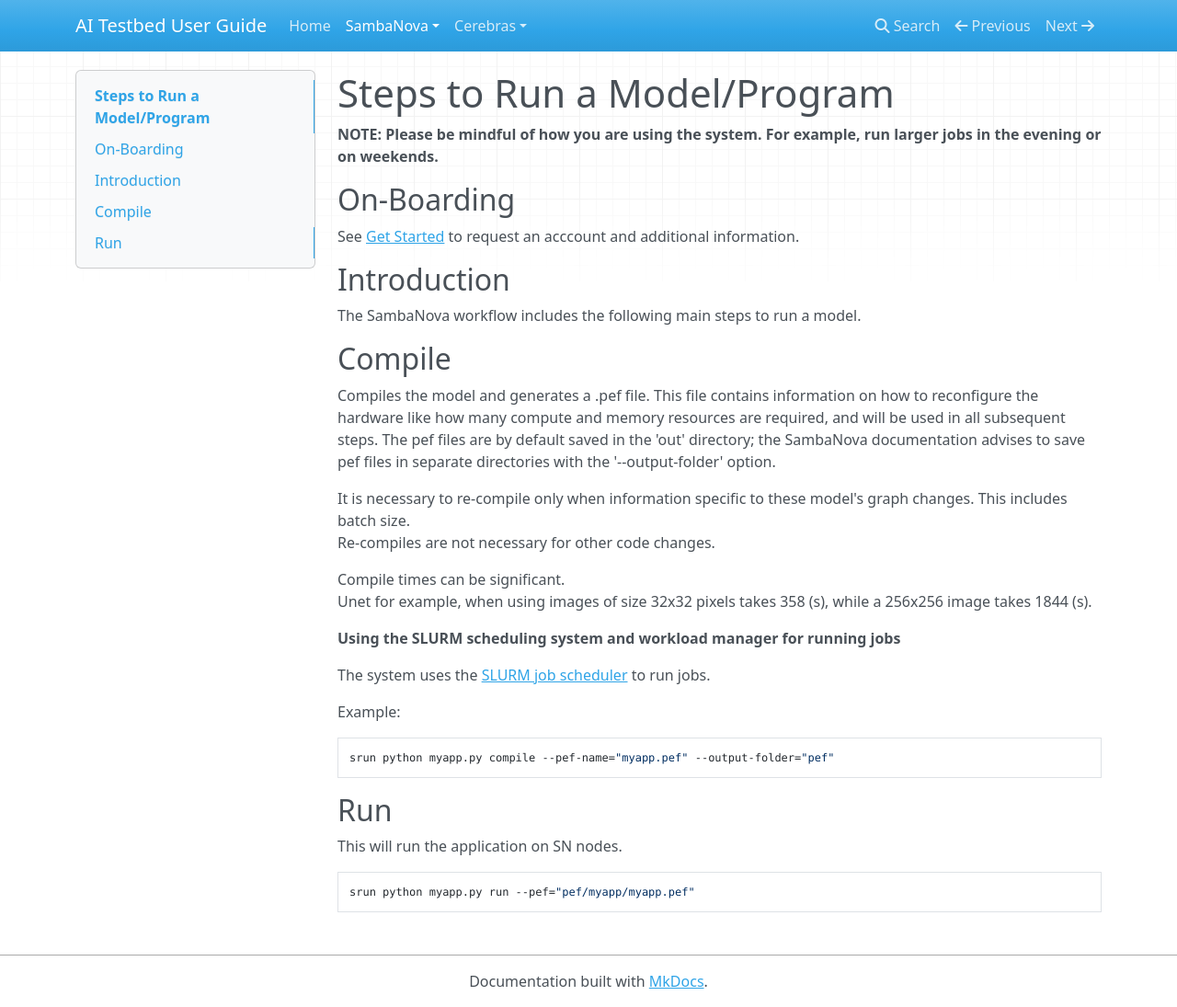
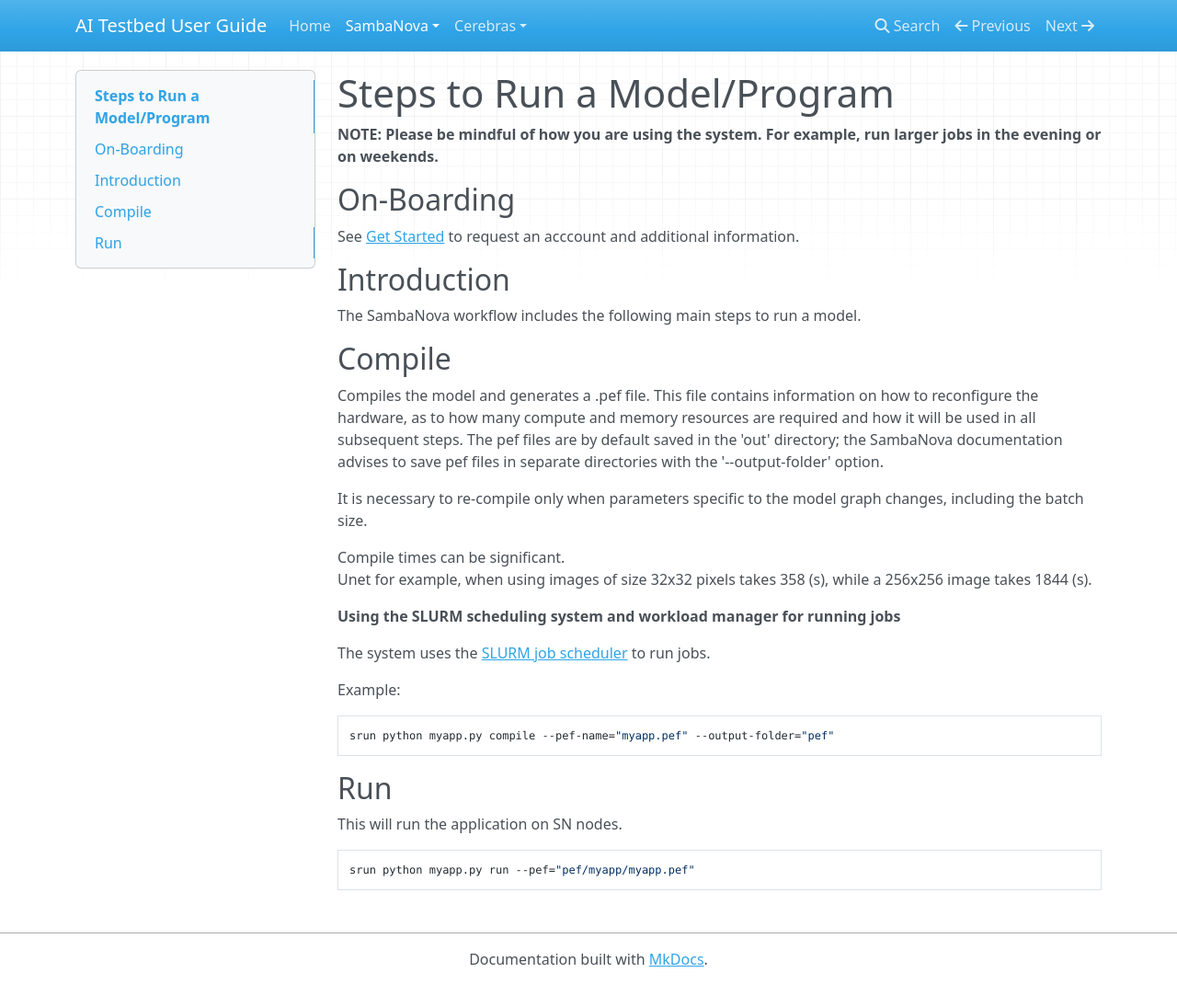
Before and after one commit to argonne-lcf/ai-testbed-userdocs, an MkDocs documentation site: the page built from docs/sambanova/Steps-to-run-a-model-or-program.md, in a window 1280 px wide and 1095 px high. Shown: the whole window at 92% size. Built offline with MkDocs 1.6.1, drawn with Linux system fonts in a browser that asks for light colours; nearby versions of some CDN libraries.

Commit message:
Update Steps-to-run-a-model-or-program.md

```diff
--- a/docs/sambanova/Steps-to-run-a-model-or-program.md
+++ b/docs/sambanova/Steps-to-run-a-model-or-program.md
@@ -15,15 +15,14 @@
 ## Compile
 
 Compiles the model and generates a .pef file. This file contains
-information on how to reconfigure the hardware like how many compute and
-memory resources are required, and will be used in all subsequent steps.
+information on how to reconfigure the hardware, as to how many compute and
+memory resources are required and how it will be used in all subsequent steps.
 The pef files are by default saved in the 'out' directory; the
 SambaNova documentation advises to save pef files in separate
 directories with the '--output-folder' option.
 
-It is necessary to re-compile only when information specific to these
-model's graph changes.  This includes batch size.
-Re-compiles are not necessary for other code changes.
+It is necessary to re-compile only when parameters specific to the
+model graph changes, including the batch size.
 
 Compile times can be significant.
 Unet for example, when using images of size 32x32 pixels takes 358 (s), while a 256x256 image takes 1844 (s).
```
